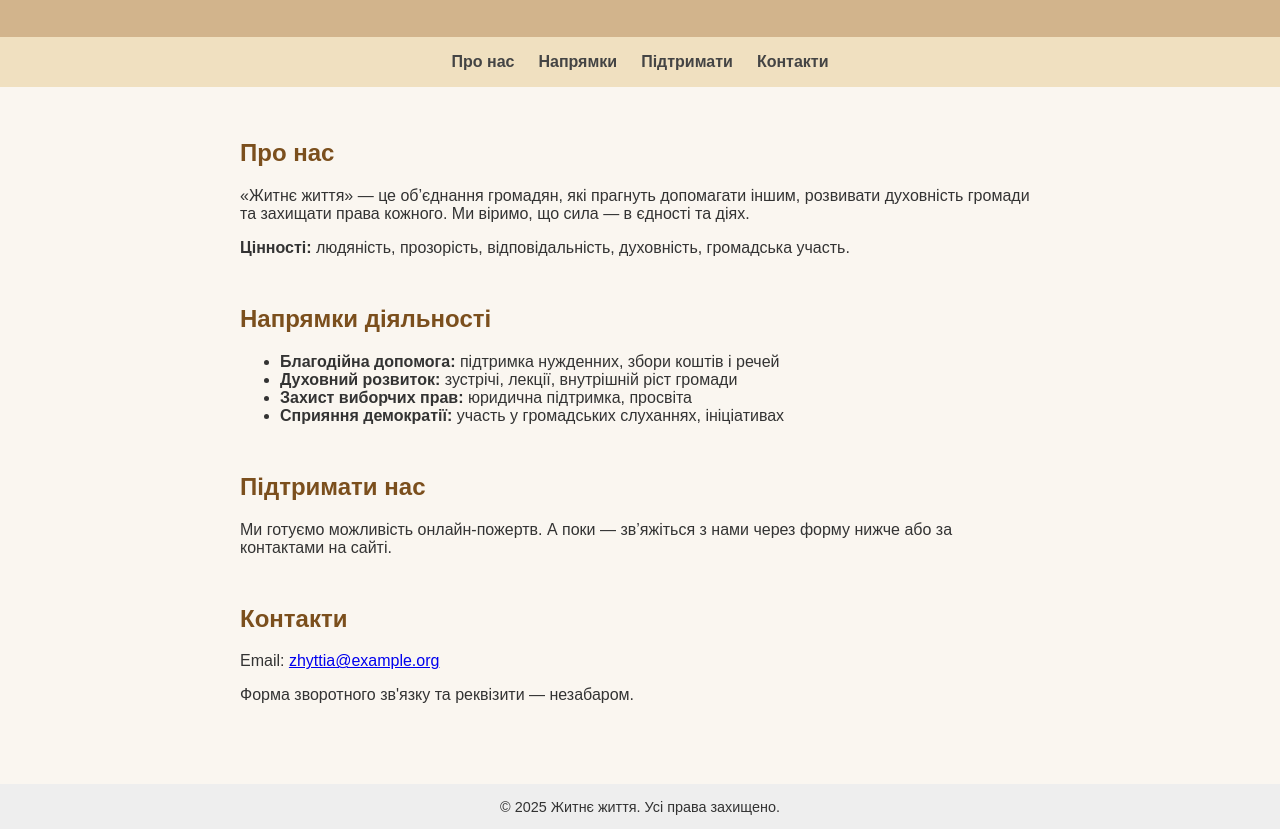
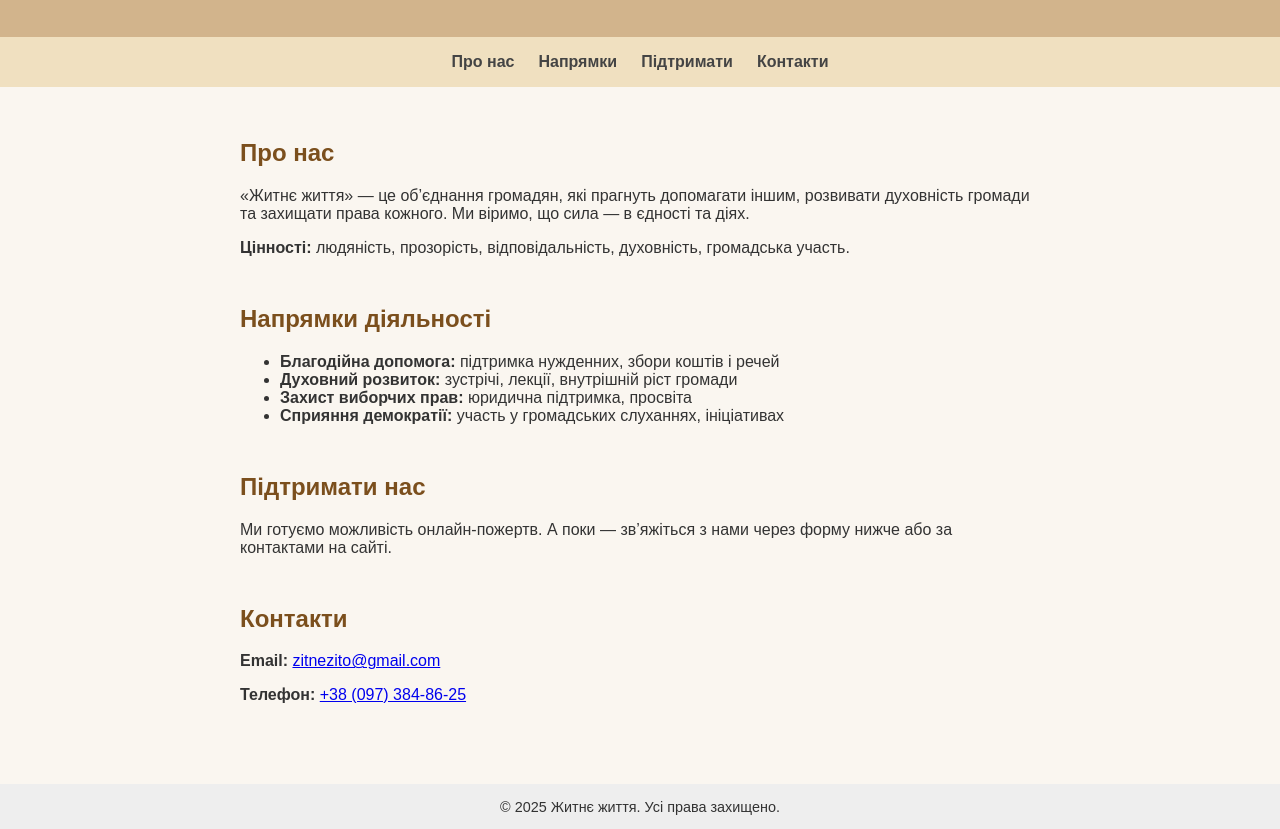
Before and after one commit to zitnezito/zhyttia, a plain HTML site: page index.html in a window 1280 px wide. Shown: the part 259-1088 px from the top of the page. Drawn offline with Linux system fonts and the light colour scheme.

Commit message:
Add files via upload

```diff
--- a/index.html
+++ b/index.html
@@ -87,8 +87,8 @@
     </section>
     <section id="contacts">
       <h2>Контакти</h2>
-      <p>Email: <a href="mailto:zhyttia@example.org">zhyttia@example.org</a></p>
-      <p>Форма зворотного зв'язку та реквізити — незабаром.</p>
+      <p><strong>Email:</strong> <a href="mailto:zitnezito@gmail.com">zitnezito@gmail.com</a></p>
+      <p><strong>Телефон:</strong> <a href="tel:+3809738486258">+38 (097) 384-86-25</a></p>
     </section>
   </main>
   <footer>
```
